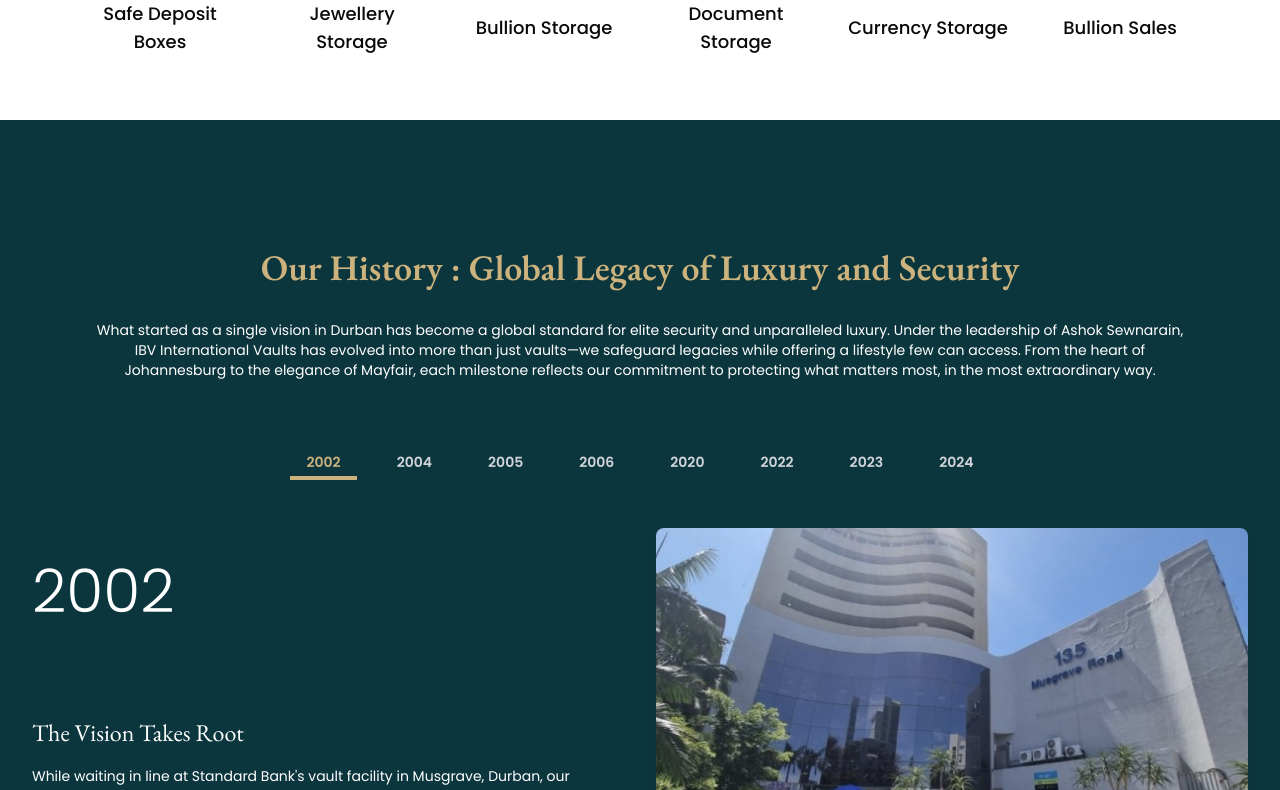
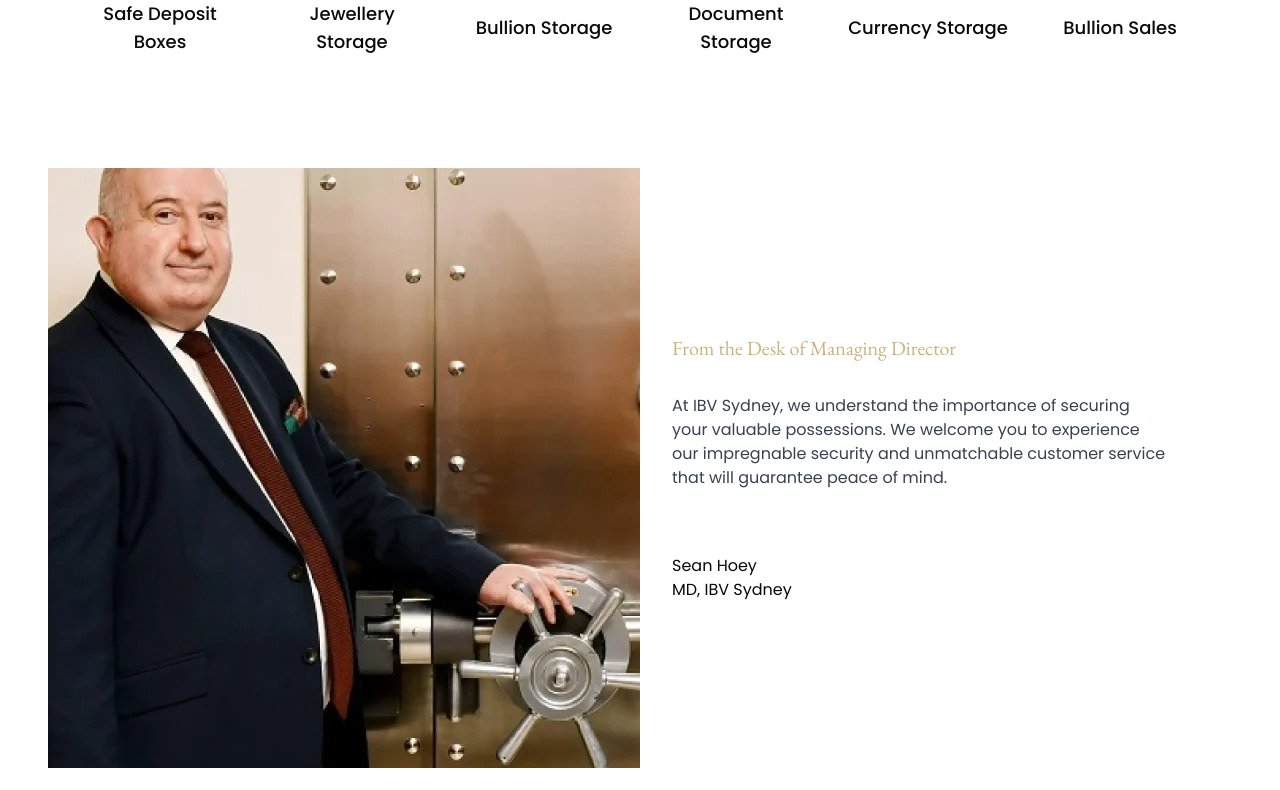
Before and after one commit to ike-nanino/ibvinternationalvault, a Next.js app: page /about-us in a window 1280 px wide. Shown: the part 890-1680 px from the top of the page. Built offline with nearby package versions, Linux system fonts and the light colour scheme.

Commit message:
Remove TimelineTabs component from About Us page

```diff
--- a/app/(root)/about-us/page.tsx
+++ b/app/(root)/about-us/page.tsx
@@ -46,7 +46,7 @@ function AboutUs() {
 
 
         <SecuritySection />
-        <TimelineTabs />
+        {/* <TimelineTabs /> */}
 
         <div className="flex flex-col md:flex-row items-center gap-8 p-6 md:p-12">
         {/* Image Section */}
```
